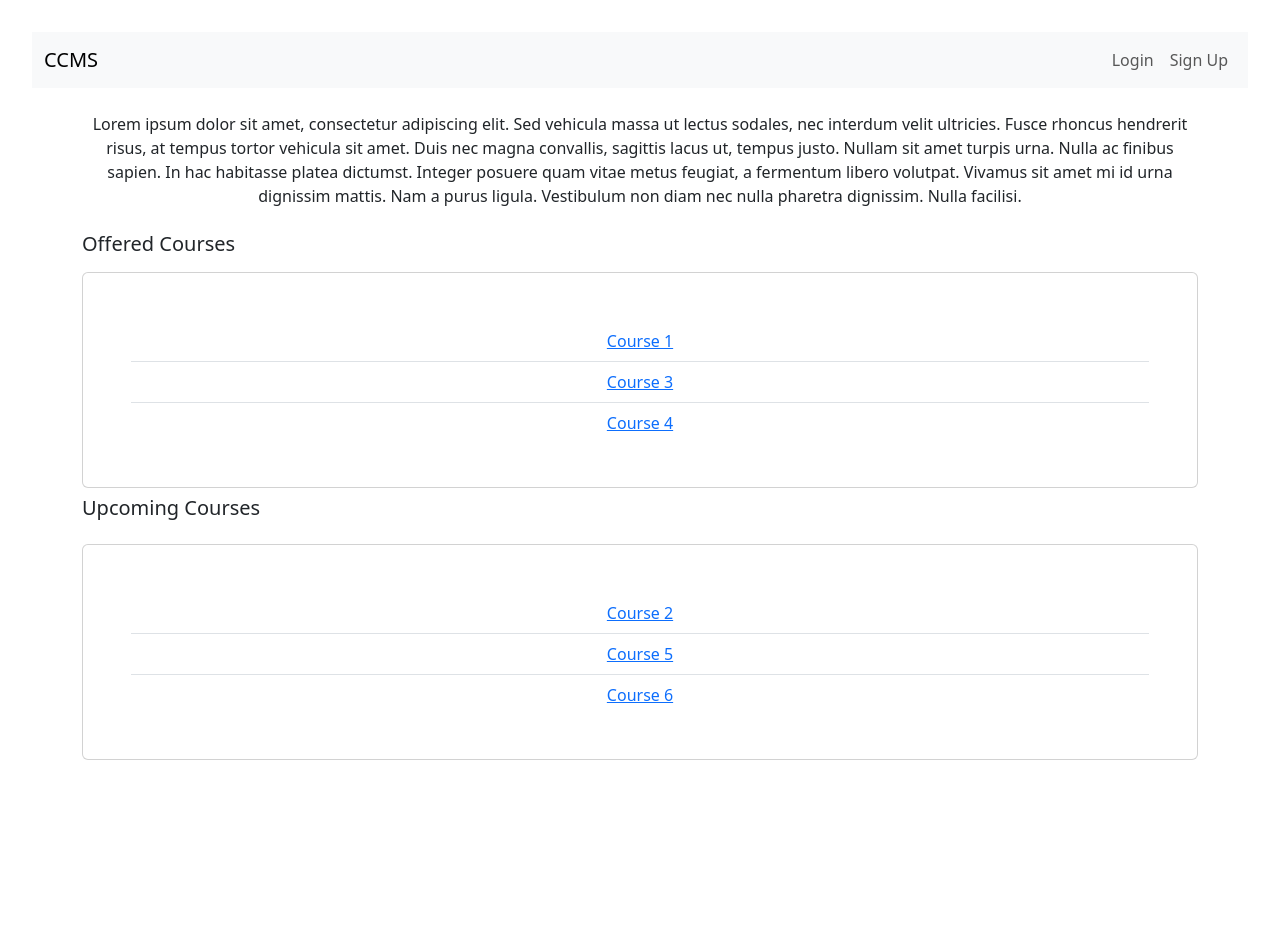
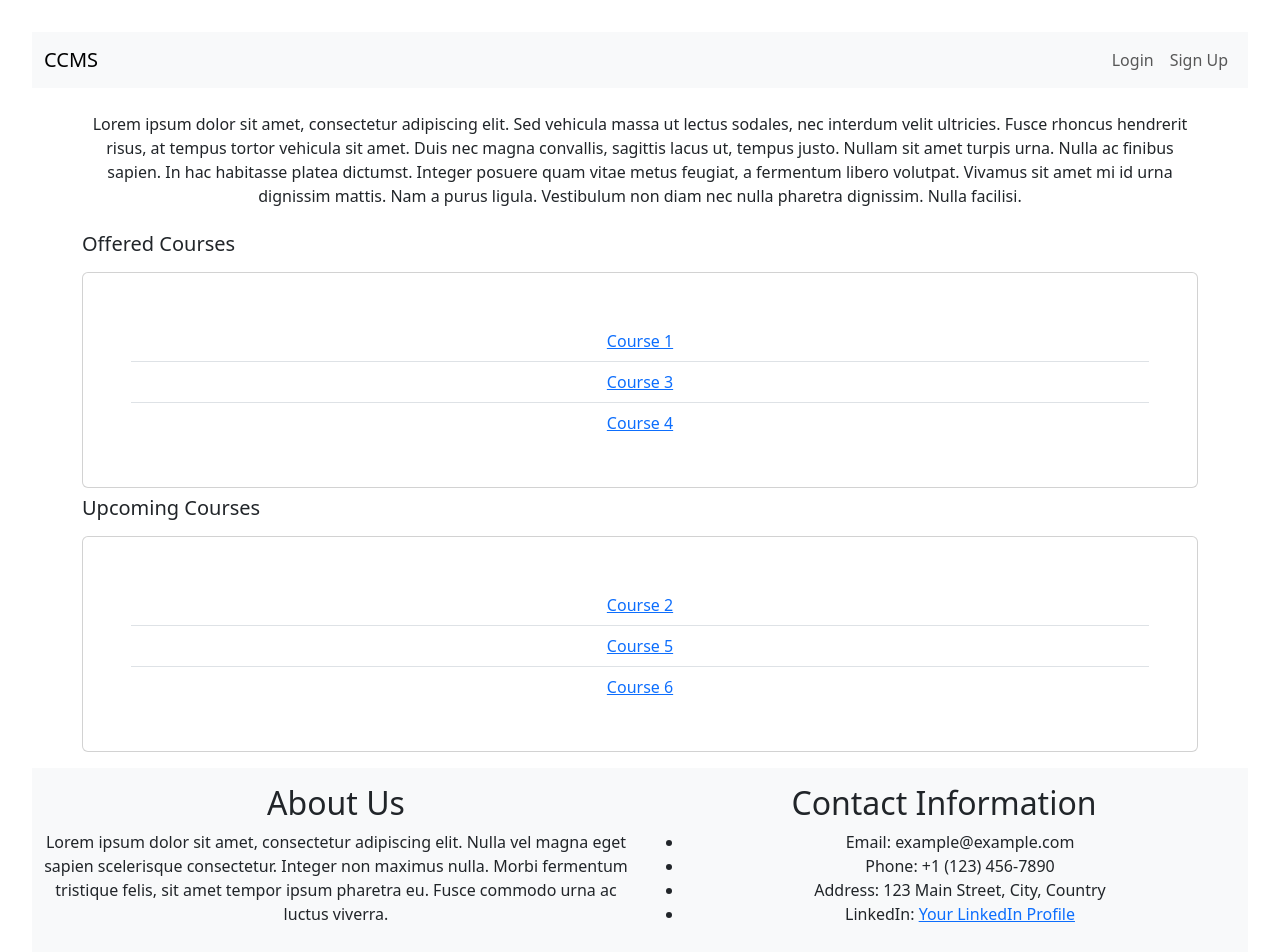
Before and after one commit to SahibAbbas123/CCMS, a React (Vite) app: page / in a window 1280 px wide. Shown: the top 952 px of the page. Before the commit the page ends 800 px from the top, so only its background shows below. Built offline with nearby package versions, Linux system fonts and the light colour scheme.

Commit message:
Skeleton of landing page done

```diff
--- a/src/App.tsx
+++ b/src/App.tsx
@@ -5,6 +5,7 @@ import './App.css'
 import Navbar from './components/Navbar'
 import Intro from './components/Intro'
 import CourseList from './components/CourseList'
+import About from './components/About'
 
 const courses = [
   { id: 1, name: 'Course 1', category: 'Offered' as const },
@@ -24,6 +25,7 @@ function App() {
     <Navbar></Navbar>
     <Intro></Intro>
     <CourseList courses={courses} />
+    <About></About>
     </>
   )
 }
--- a/src/components/About.tsx
+++ b/src/components/About.tsx
@@ -1,9 +1,43 @@
-import React from 'react'
+// About.tsx
 
-const About = () => {
+import React from "react";
+
+const About: React.FC = () => {
   return (
-    <div>About</div>
-  )
-}
+    <footer className="footer mt-auto py-3 bg-light">
+      <div className="container-fluid">
+        {" "}
+        {/* Use container-fluid to make the container full-width */}
+        <div className="row">
+          <div className="col">
+            {" "}
+            {/* Use a column to take up the whole horizontal space */}
+            <h2>About Us</h2>
+            <p>
+              Lorem ipsum dolor sit amet, consectetur adipiscing elit. Nulla vel
+              magna eget sapien scelerisque consectetur. Integer non maximus
+              nulla. Morbi fermentum tristique felis, sit amet tempor ipsum
+              pharetra eu. Fusce commodo urna ac luctus viverra.
+            </p>
+          </div>
+          <div className="col">
+            <h2>Contact Information</h2>
+            <ul>
+              <li>Email: example@example.com</li>
+              <li>Phone: +1 (123) 456-7890</li>
+              <li>Address: 123 Main Street, City, Country</li>
+              <li>
+                LinkedIn:{" "}
+                <a href="https://www.linkedin.com/in/your-profile">
+                  Your LinkedIn Profile
+                </a>
+              </li>
+            </ul>
+          </div>
+        </div>
+      </div>
+    </footer>
+  );
+};
 
-export default About
+export default About;
--- a/src/components/CourseList.tsx
+++ b/src/components/CourseList.tsx
@@ -42,7 +42,7 @@ const CourseList: React.FC<Props> = ({ courses }) => {
         </div>
       </div>
         <h5 className="card-title mb-3 text-start">Upcoming Courses</h5>
-      <div className="card mt-4">
+      <div className="card mt-3 mb-3">
         <div
           className="card-body"
           style={{ maxHeight: "150px", overflowY: "auto" }}
```
